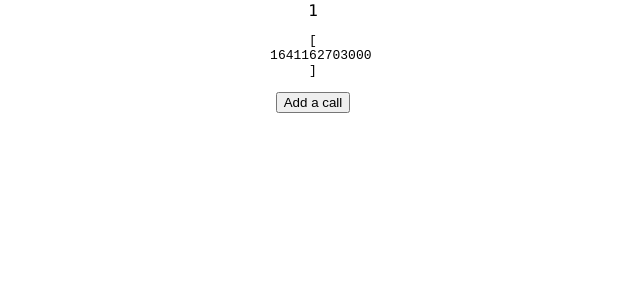
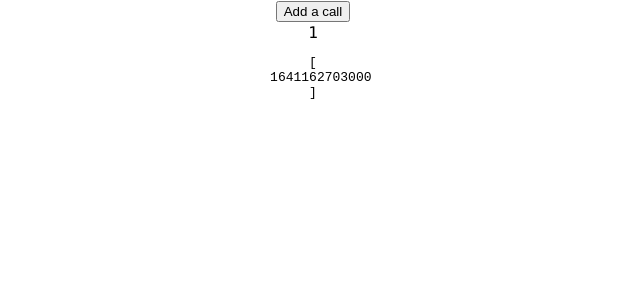
Before and after one commit to maurer2/fernsprecher-kodierer-dekodierer-schau, a React (Create React App) app in the folder app/: page / in a window 1280 px wide. Shown: the top 300 px of the page, without its empty margins (327-967 px from the left). Built offline with nearby package versions, Linux system fonts and the light colour scheme.

Commit message:
WIP added async middleware

```diff
--- a/app/src/features/calls/Calls.tsx
+++ b/app/src/features/calls/Calls.tsx
@@ -1,31 +1,32 @@
-import {ReactElement} from 'react';
+import { ReactElement } from 'react';
 import { RootState } from '../../app/store';
-import { useSelector, useDispatch } from 'react-redux'
+import { useSelector, useDispatch } from 'react-redux';
 import { addCall } from './callSlice';
 
-
-export default function Calls(): ReactElement  {
-  const numberOfCalls = useSelector((state: RootState) => state.calls.calls.length)
-  const callList = useSelector((state: RootState) => state.calls.calls)
-  const dispatch = useDispatch()
+export default function Calls(): ReactElement {
+  const callList = useSelector((state: RootState) => state.calls.calls);
+  const dispatch = useDispatch();
 
   function handleClick(): void {
     const currentDate = Date.now();
+    const addCallAction = addCall(currentDate);
 
-    dispatch(addCall(currentDate))
+    dispatch(addCallAction);
   }
 
   return (
-    <div className='container'>
-      <code>
-        {numberOfCalls}
-      </code>
-      <code>
-        <pre>{JSON.stringify(callList, null, 2)}</pre>
-      </code>
+    <div className="container">
       <button type="button" onClick={handleClick}>
         Add a call
       </button>
+      <div>
+        <code>{callList.length}</code>
+      </div>
+      <div>
+        <code>
+          <pre>{JSON.stringify(callList, null, 2)}</pre>
+        </code>
+      </div>
     </div>
-  )
+  );
 }
```
Also changed, not shown: app/src/features/calls/callSlice.tsx (+9 -10 lines).
